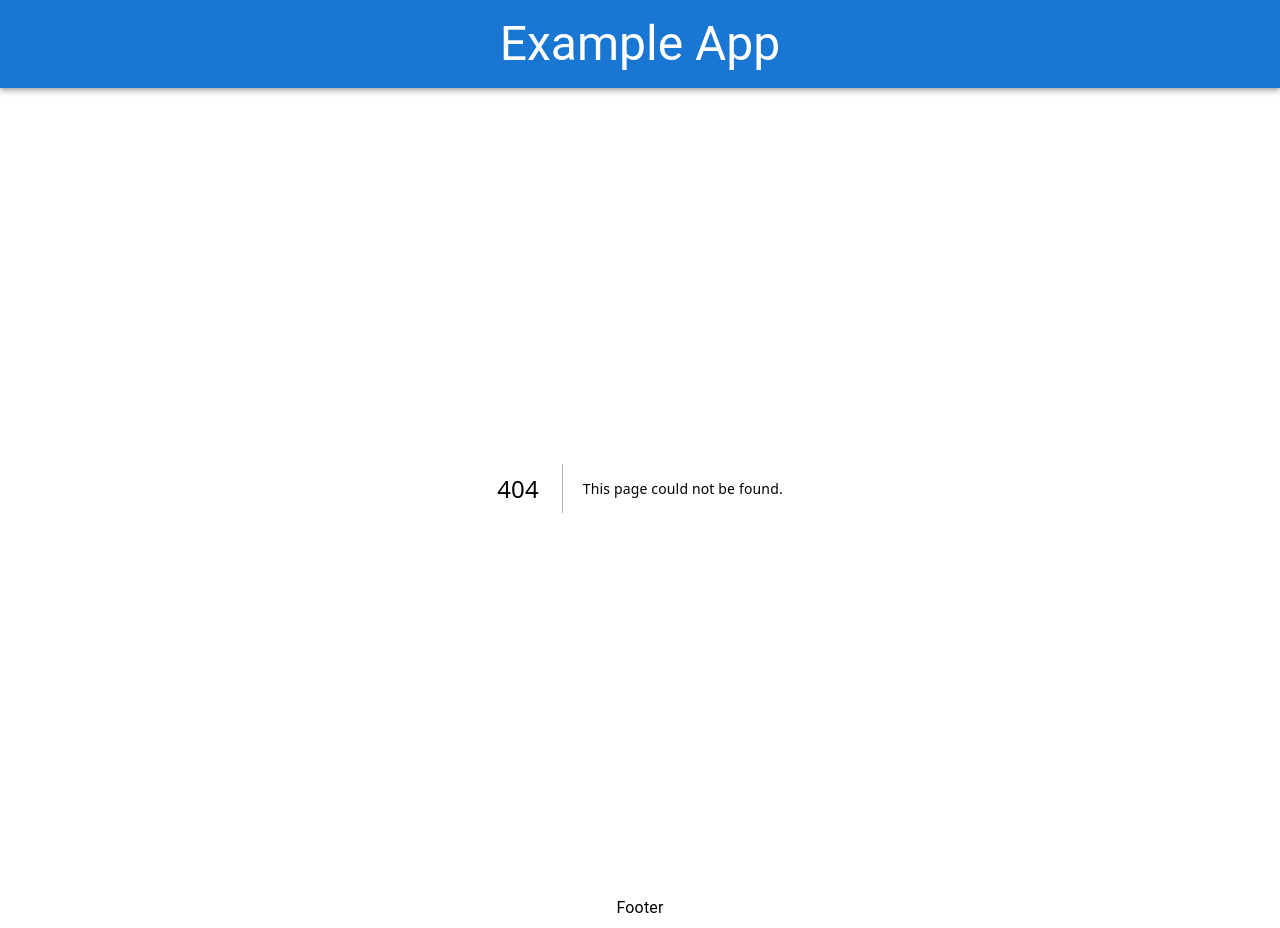
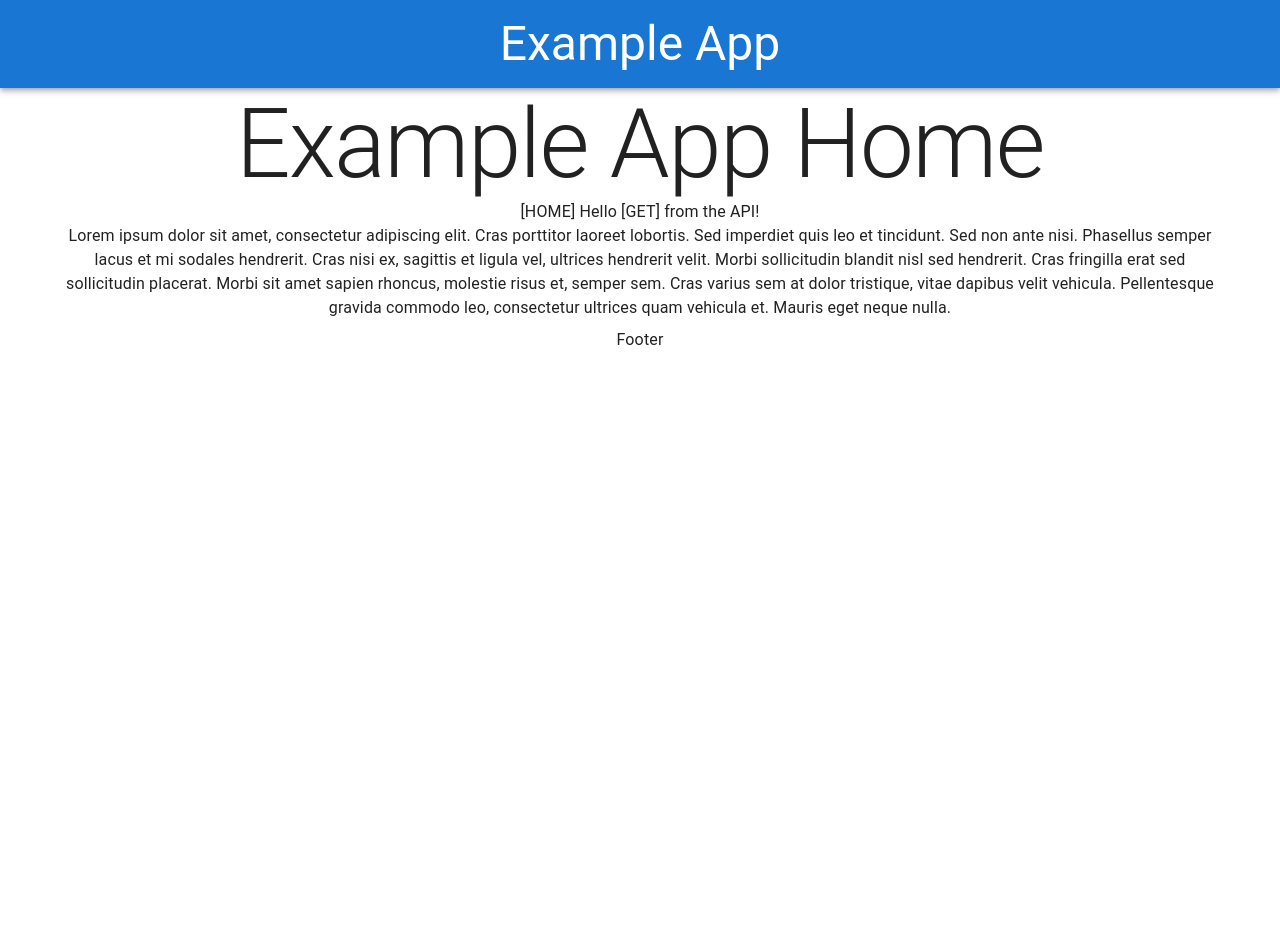
Before and after one commit to JamesonG-UAlberta/EXSM-3946-LEC-SP1-Demo, a Next.js app in the folder src/frontend/: page /fromapi in a window 1280 px wide. Before the commit this address had no page. After the commit the page ends 800 px from the top, so only its background shows below. Built offline with nearby package versions, Linux system fonts and the light colour scheme.

Commit message:
Client data fetching;

```diff
--- /dev/null
+++ b/src/frontend/pages/fromapi.js
@@ -0,0 +1,31 @@
+import Head from 'next/head'
+import Image from 'next/image'
+import { Inter } from 'next/font/google'
+import styles from '@/styles/Home.module.css'
+import { Typography } from '@mui/material'
+import { useEffect } from 'react'
+import { useState } from 'react'
+
+const inter = Inter({ subsets: ['latin'] })
+
+export default function Home() {
+    const [data, setData] = useState(null)
+    // Client Data Fetching
+    useEffect(() => {
+        fetch('/api')
+            .then(res => res.text())
+            .then(data => setData(data))
+    }, []);
+
+  return (
+    <>
+      <Typography variant="h1" align="center" component="h2">Example App Home</Typography>
+      <Typography variant="body1" align="center" component="p">
+        {data}
+    </Typography>
+      <Typography variant="body1" align="center" component="p">
+        Lorem ipsum dolor sit amet, consectetur adipiscing elit. Cras porttitor laoreet lobortis. Sed imperdiet quis leo et tincidunt. Sed non ante nisi. Phasellus semper lacus et mi sodales hendrerit. Cras nisi ex, sagittis et ligula vel, ultrices hendrerit velit. Morbi sollicitudin blandit nisl sed hendrerit. Cras fringilla erat sed sollicitudin placerat. Morbi sit amet sapien rhoncus, molestie risus et, semper sem. Cras varius sem at dolor tristique, vitae dapibus velit vehicula. Pellentesque gravida commodo leo, consectetur ultrices quam vehicula et. Mauris eget neque nulla.
+    </Typography>
+    </>
+  )
+}
```
Also changed, not shown: 1 other file (tests, documents, lock files or other folders).
